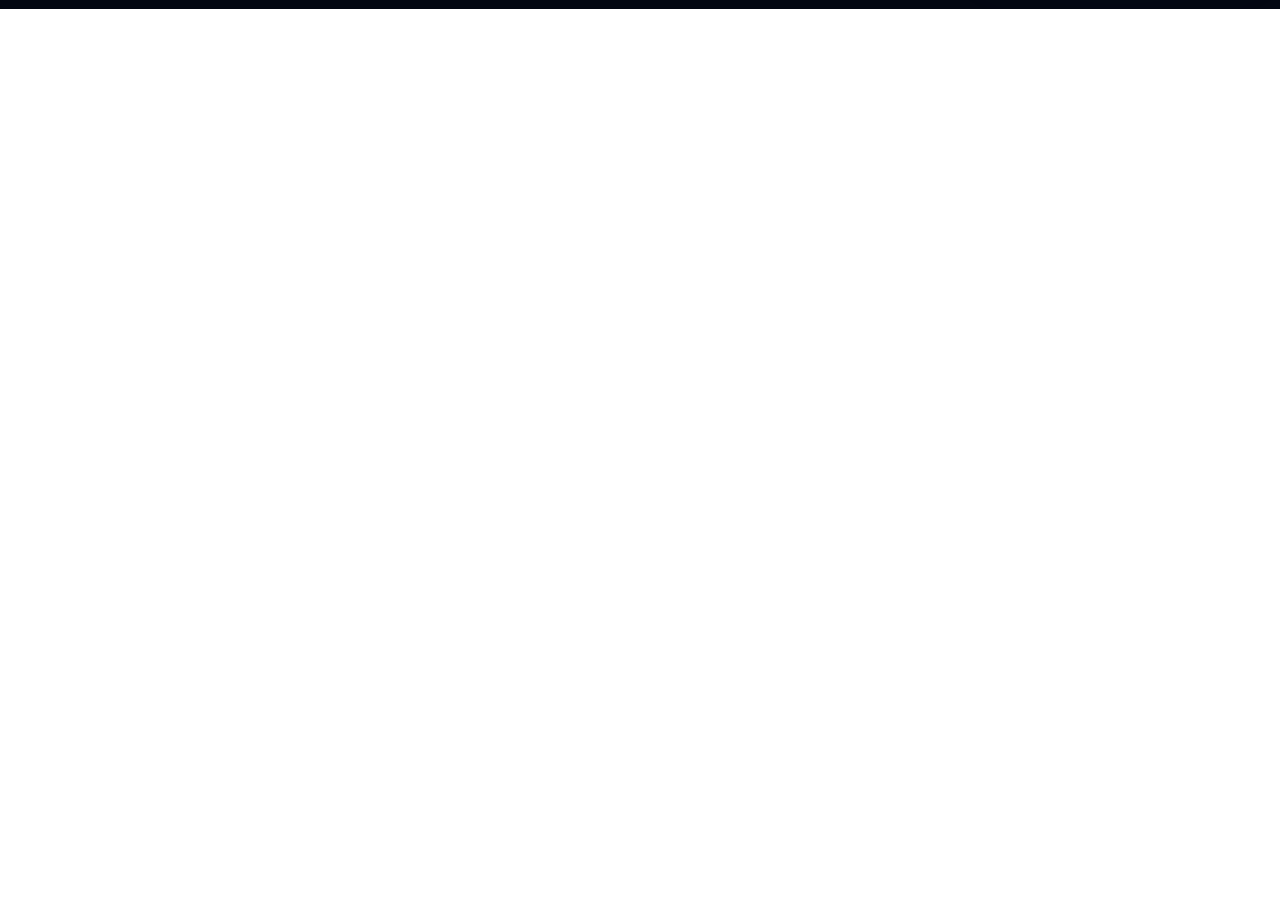
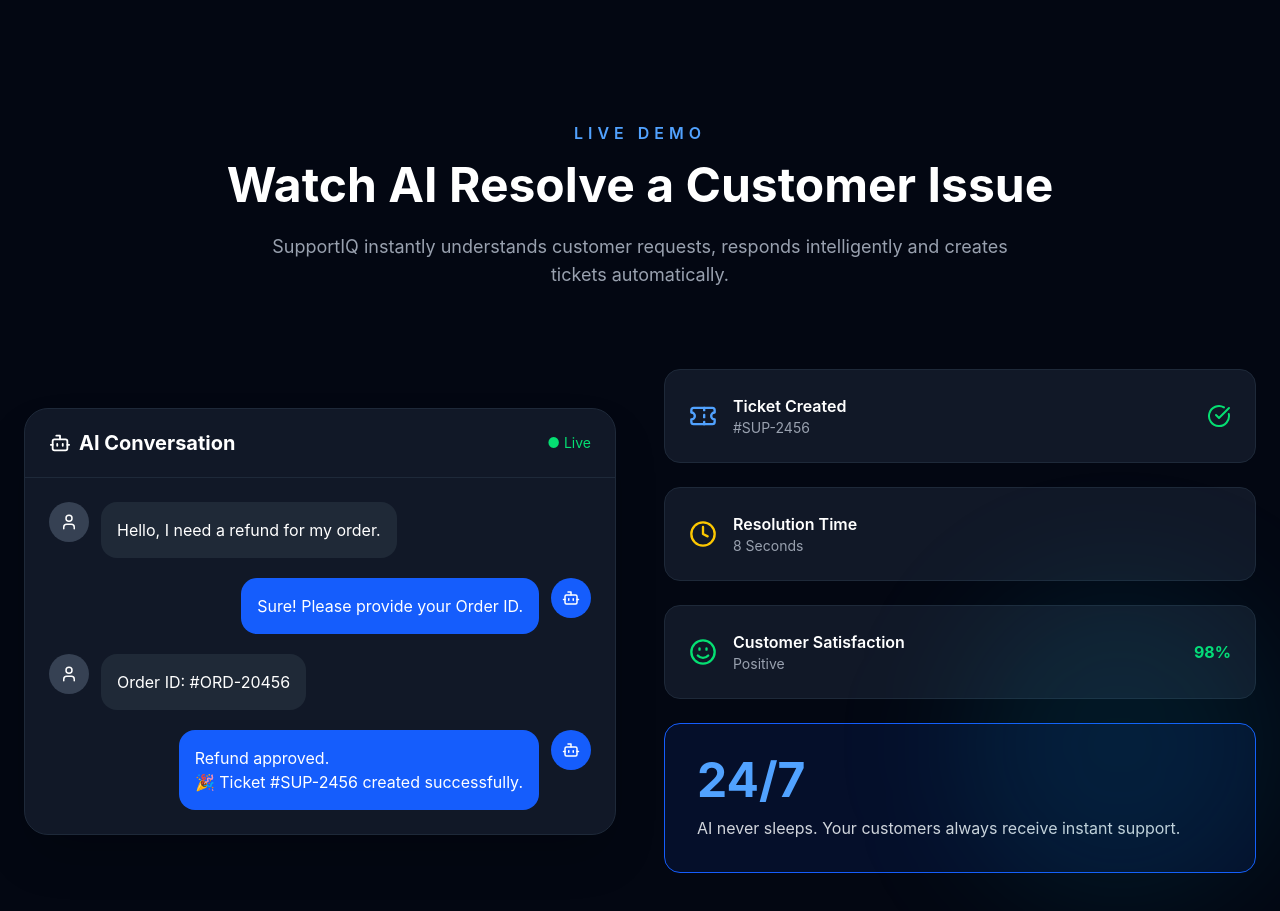
Before and after one commit to Tharun-Ajmeera/supportiq-ai, a React (Vite) app: page / in a window 1280 px wide. Shown: the part 2920-3831 px from the top of the page. Before the commit the page ends 2929 px from the top, so only its background shows below. Built offline with nearby package versions, Linux system fonts and the light colour scheme.

Commit message:
Add live AI demo section

```diff
--- /dev/null
+++ b/src/components/common/LiveDemo.jsx
@@ -0,0 +1,216 @@
+import {
+  Bot,
+  User,
+  Ticket,
+  CheckCircle,
+  Clock,
+  Smile,
+} from "lucide-react";
+
+export default function LiveDemo() {
+  return (
+    <section className="max-w-7xl mx-auto px-6 py-28">
+
+      <div className="text-center">
+
+        <p className="uppercase tracking-[5px] text-blue-400 font-semibold">
+          Live Demo
+        </p>
+
+        <h2 className="mt-4 text-5xl font-bold">
+          Watch AI Resolve a Customer Issue
+        </h2>
+
+        <p className="mt-6 text-lg text-gray-400 max-w-3xl mx-auto">
+          SupportIQ instantly understands customer requests,
+          responds intelligently and creates tickets automatically.
+        </p>
+
+      </div>
+
+      <div className="mt-20 grid lg:grid-cols-2 gap-12 items-center">
+
+        {/* Chat */}
+
+        <div className="rounded-3xl bg-[#111827] border border-gray-800 overflow-hidden shadow-2xl">
+
+          <div className="flex justify-between items-center px-6 py-5 border-b border-gray-800">
+
+            <h3 className="font-bold text-xl flex items-center gap-2">
+              <Bot size={22} />
+              AI Conversation
+            </h3>
+
+            <span className="text-green-400 text-sm">
+              ● Live
+            </span>
+
+          </div>
+
+          <div className="space-y-5 p-6">
+
+            <div className="flex gap-3">
+
+              <div className="h-10 w-10 rounded-full bg-gray-700 flex items-center justify-center">
+                <User size={18} />
+              </div>
+
+              <div className="bg-[#1F2937] rounded-2xl p-4 max-w-sm">
+
+                Hello, I need a refund for my order.
+
+              </div>
+
+            </div>
+
+            <div className="flex gap-3 justify-end">
+
+              <div className="bg-blue-600 rounded-2xl p-4 max-w-sm">
+
+                Sure! Please provide your Order ID.
+
+              </div>
+
+              <div className="h-10 w-10 rounded-full bg-blue-600 flex items-center justify-center">
+                <Bot size={18} />
+              </div>
+
+            </div>
+
+            <div className="flex gap-3">
+
+              <div className="h-10 w-10 rounded-full bg-gray-700 flex items-center justify-center">
+                <User size={18} />
+              </div>
+
+              <div className="bg-[#1F2937] rounded-2xl p-4">
+
+                Order ID: #ORD-20456
+
+              </div>
+
+            </div>
+
+            <div className="flex gap-3 justify-end">
+
+              <div className="bg-blue-600 rounded-2xl p-4 max-w-sm">
+
+                Refund approved.
+
+                <br />
+
+                🎉 Ticket #SUP-2456 created successfully.
+
+              </div>
+
+              <div className="h-10 w-10 rounded-full bg-blue-600 flex items-center justify-center">
+                <Bot size={18} />
+              </div>
+
+            </div>
+
+          </div>
+
+        </div>
+
+        {/* Analytics */}
+
+        <div className="space-y-6">
+
+          <div className="rounded-2xl border border-gray-800 bg-[#111827] p-6 flex justify-between items-center">
+
+            <div className="flex items-center gap-4">
+
+              <Ticket className="text-blue-400" size={28} />
+
+              <div>
+
+                <h3 className="font-semibold">
+                  Ticket Created
+                </h3>
+
+                <p className="text-gray-400 text-sm">
+                  #SUP-2456
+                </p>
+
+              </div>
+
+            </div>
+
+            <CheckCircle className="text-green-400" />
+
+          </div>
+
+          <div className="rounded-2xl border border-gray-800 bg-[#111827] p-6 flex justify-between items-center">
+
+            <div className="flex items-center gap-4">
+
+              <Clock className="text-yellow-400" size={28} />
+
+              <div>
+
+                <h3 className="font-semibold">
+                  Resolution Time
+                </h3>
+
+                <p className="text-gray-400 text-sm">
+                  8 Seconds
+                </p>
+
+              </div>
+
+            </div>
+
+          </div>
+
+          <div className="rounded-2xl border border-gray-800 bg-[#111827] p-6 flex justify-between items-center">
+
+            <div className="flex items-center gap-4">
+
+              <Smile className="text-green-400" size={28} />
+
+              <div>
+
+                <h3 className="font-semibold">
+                  Customer Satisfaction
+                </h3>
+
+                <p className="text-gray-400 text-sm">
+                  Positive
+                </p>
+
+              </div>
+
+            </div>
+
+            <span className="text-green-400 font-bold">
+              98%
+            </span>
+
+          </div>
+
+          <div className="rounded-2xl border border-blue-600 bg-blue-600/10 p-8">
+
+            <h2 className="text-5xl font-bold text-blue-400">
+
+              24/7
+
+            </h2>
+
+            <p className="mt-3 text-gray-300">
+
+              AI never sleeps.
+
+              Your customers always receive instant support.
+
+            </p>
+
+          </div>
+
+        </div>
+
+      </div>
+
+    </section>
+  );
+}
--- a/src/pages/Landing/Landing.jsx
+++ b/src/pages/Landing/Landing.jsx
@@ -1,5 +1,6 @@
 import { Link } from "react-router-dom";
 import HowItWorks from "../../components/common/HowItWorks";
+import LiveDemo from "../../components/common/LiveDemo";
 import {
   Bot,
   MessageSquare,
@@ -268,6 +269,7 @@
 
       </section>
       <HowItWorks />
+      <LiveDemo />
 
     </div>
   );
```
